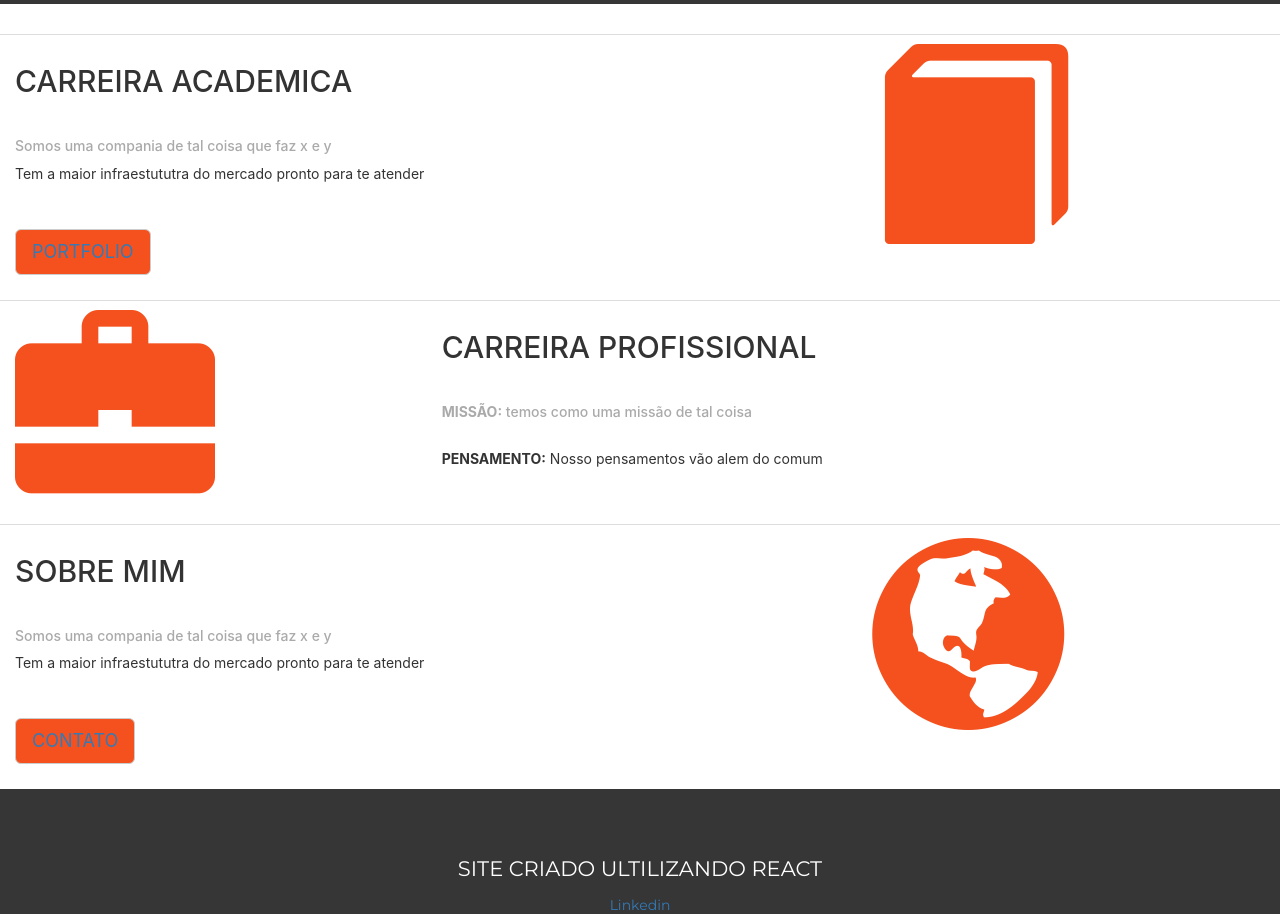
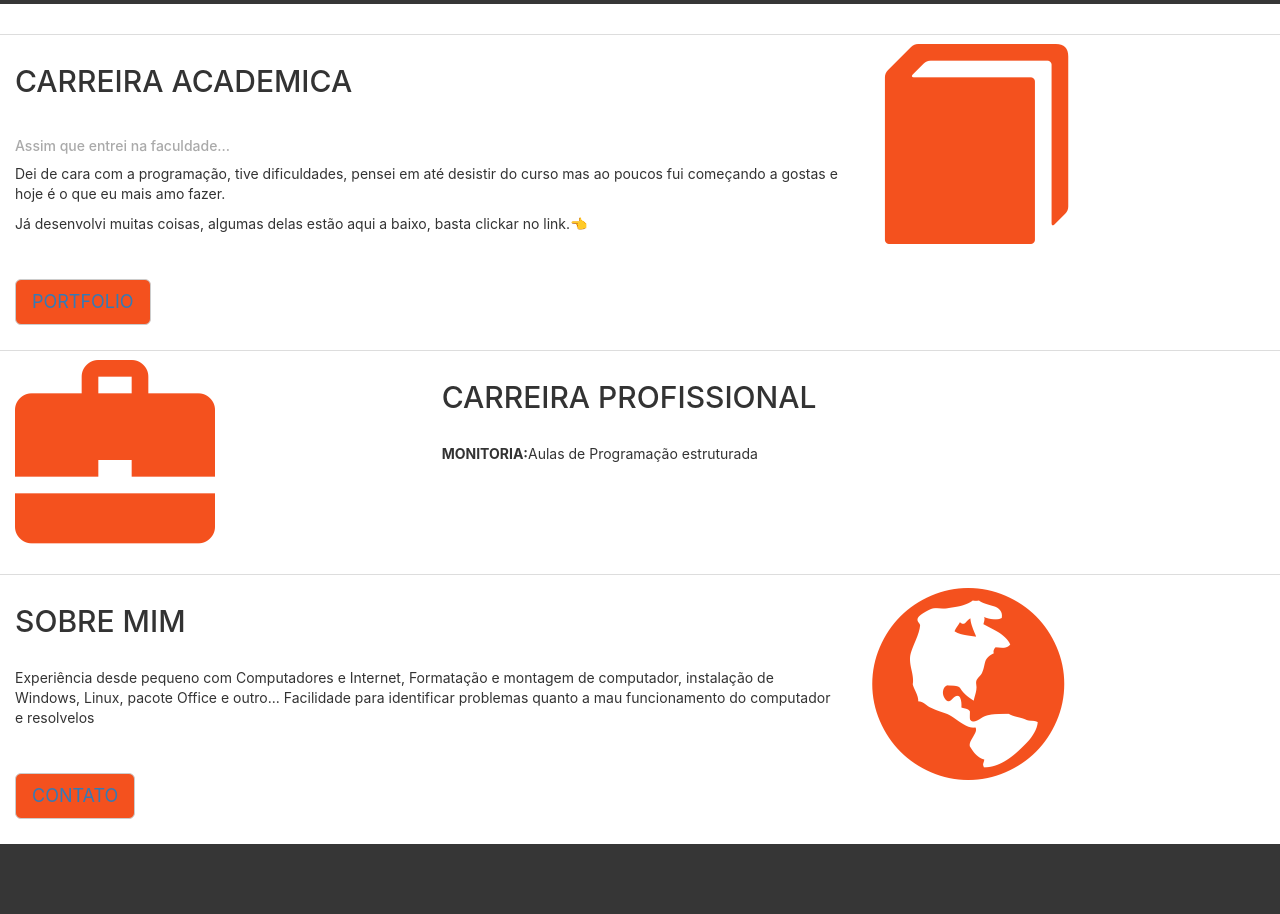
Before and after one commit to GabriellArthur/Portfolio2, a React (Create React App) app: page / in a window 1280 px wide. Shown: the part 400-1314 px from the top of the page. Built offline with nearby package versions, Linux system fonts and the light colour scheme.

Commit message:
Update Inicio.js

```diff
--- a/src/componentes/Inicio.js
+++ b/src/componentes/Inicio.js
@@ -8,8 +8,9 @@ const Inicio = props => {
                 <div className='row'>
                     <div className='col-sm-8'>
                         <h2>Carreira Academica</h2><br />
-                        <h4>Somos uma compania de tal coisa que faz x e y </h4>
-                        <p>Tem a maior infraestututra do mercado pronto para te atender </p>
+                        <h4>Assim que entrei na faculdade...</h4>
+                        <p>Dei de cara com a programação, tive dificuldades, pensei em até desistir do curso mas ao poucos fui começando a gostas e hoje é o que eu mais amo fazer.</p>
+                        <p>Já desenvolvi muitas coisas, algumas delas estão aqui a baixo, basta clickar no link.👈</p>
                         <br /><button className='btn btn-default btn-lg'><Link to='/portfolio'>PORTFOLIO</Link></button>
                     </div>
                     <div className='col-sm-4'>
@@ -25,8 +26,7 @@ const Inicio = props => {
                     </div>
                     <div className='col-sm-8'>
                         <h2>Carreira Profissional</h2><br />
-                        <h4><strong>MISSÃO:</strong> temos como uma missão de tal coisa </h4><br />
-                        <p><strong>PENSAMENTO:</strong> Nosso pensamentos vão alem do comum</p>
+                        <p><strong>MONITORIA:</strong>Aulas de Programação estruturada</p>
                     </div>
                 </div>
             </div>
@@ -35,8 +35,9 @@ const Inicio = props => {
                 <div className='row'>
                     <div className='col-sm-8'>
                         <h2>Sobre mim</h2><br />
-                        <h4>Somos uma compania de tal coisa que faz x e y </h4>
-                        <p>Tem a maior infraestututra do mercado pronto para te atender </p>
+                        <p>Experiência desde pequeno com Computadores e Internet,
+                            Formatação e montagem de computador, instalação de Windows, Linux, pacote Office e outro...
+                            Facilidade para identificar problemas quanto a mau funcionamento do computador e resolvelos</p>
                         <br /><button className='btn btn-default btn-lg'><Link to='/portfolio'>CONTATO</Link></button>
                     </div>
                     <div className='col-sm-4'>
```
